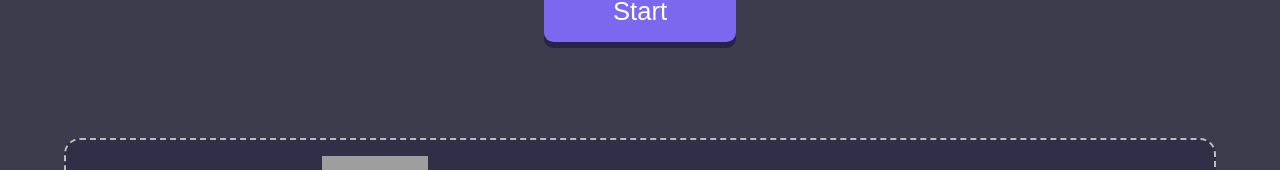
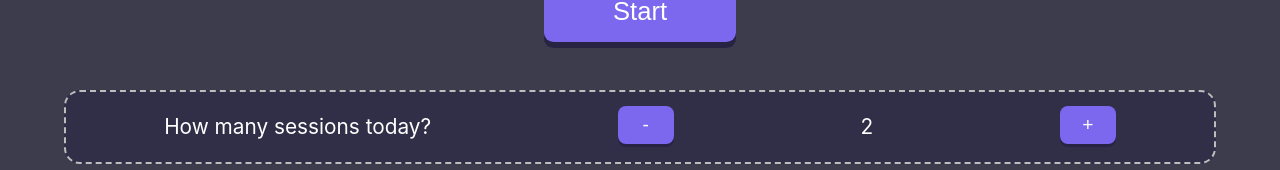
Before and after one commit to illfixit/garten, a React (Create React App) app: page / in a window 1280 px wide. Shown: the part 774-944 px from the top of the page. Built offline with nearby package versions, Linux system fonts and the light colour scheme; grey boxes are pictures that could not be loaded.

Commit message:
Add support for number of sessions

```diff
--- a/src/Components/MainScreenContainer/MainScreen.js
+++ b/src/Components/MainScreenContainer/MainScreen.js
@@ -9,6 +9,8 @@ const MainScreen = (props) => {
   const [currentActivity, setCurrentActivity] = useState("pause");
   const [pauseStartStep, setPauseStartStep] = useState(1);
   const [sessionStartStep, setSessionStartStep] = useState(9);
+  const [numberOfSessions, setNumberOfSessions] = useState(2);
+  const [currentSession, setCurrentSession] = useState(1);
 
   const [pauseGIFSArray, setPauseGIFSArray] = useState([
     "https://media0.giphy.com/media/XPdR7H122vZ1C/giphy.gif?cid=790b7611f6dfedca30056047728a8ae9027975ad8723943a&rid=giphy.gif&ct=g",
@@ -56,6 +58,10 @@ const MainScreen = (props) => {
           setGIFSArray={setSessionGIFSArray}
           currentGIF={currentSessionGIF}
           setCurrentGIF={setCurrentSessionGIF}
+          numberOfSessions={numberOfSessions}
+          setNumberOfSessions={setNumberOfSessions}
+          currentSession={currentSession}
+          setCurrentSession={setCurrentSession}
         />
       ) : (
         <PausePlant
@@ -67,6 +73,10 @@ const MainScreen = (props) => {
           setGIFSArray={setPauseGIFSArray}
           currentGIF={currentPauseGIF}
           setCurrentGIF={setCurrentPauseGIF}
+          numberOfSessions={numberOfSessions}
+          setNumberOfSessions={setNumberOfSessions}
+          currentSession={currentSession}
+          setCurrentSession={setCurrentSession}
         />
       )}
 
--- a/src/Components/MainScreenContainer/PausePlant.js
+++ b/src/Components/MainScreenContainer/PausePlant.js
@@ -2,6 +2,7 @@ import React from "react";
 import Plant from "./Plant";
 
 const PausePlant = (props) => {
+  console.log(props);
   return (
     <Plant
       currentActivity={props.currentActivity}
@@ -12,6 +13,10 @@ const PausePlant = (props) => {
       setGIFSArray={props.setGIFSArray}
       currentGIF={props.currentGIF}
       setCurrentGIF={props.setCurrentGIF}
+      numberOfSessions={props.numberOfSessions}
+      setNumberOfSessions={props.setNumberOfSessions}
+      currentSession={props.currentSession}
+      setCurrentSession={props.setCurrentSession}
     />
   );
 };
--- a/src/Components/MainScreenContainer/Plant.js
+++ b/src/Components/MainScreenContainer/Plant.js
@@ -2,10 +2,12 @@ import React, { useEffect, useState } from "react";
 import Radius from "./Radius";
 import Timer from "./Timer";
 import PlantSettings from "./PlantSettings";
+import SessionSettings from "./SessionSettings";
 
 import Buttons from "./Buttons";
 
 const Plant = (props) => {
+  console.log(props);
   const [timeStep, setTimeStep] = useState(0);
   const [timerActive, setTimerActive] = useState(false);
 
@@ -49,10 +51,17 @@ const Plant = (props) => {
             setCurrentActivity={props.setCurrentActivity}
             GIFSArray={props.GIFSArray}
             currentGIF={props.currentGIF}
+            numberOfSessions={props.numberOfSessions}
+            currentSession={props.currentSession}
+            setCurrentSession={props.setCurrentSession}
           />
         </div>
       </div>
       <Buttons timerActive={timerActive} setTimerActive={setTimerActive} />
+      <SessionSettings
+        numberOfSessions={props.numberOfSessions}
+        setNumberOfSessions={props.setNumberOfSessions}
+      />
       <PlantSettings
         currentActivity={props.currentActivity}
         GIFSArray={props.GIFSArray}
--- a/src/Components/MainScreenContainer/SessionPlant.js
+++ b/src/Components/MainScreenContainer/SessionPlant.js
@@ -12,6 +12,10 @@ const SessionPlant = (props) => {
       setGIFSArray={props.setGIFSArray}
       currentGIF={props.currentGIF}
       setCurrentGIF={props.setCurrentGIF}
+      numberOfSessions={props.numberOfSessions}
+      setNumberOfSessions={props.setNumberOfSessions}
+      currentSession={props.currentSession}
+      setCurrentSession={props.setCurrentSession}
     />
   );
 };
--- /dev/null
+++ b/src/Components/MainScreenContainer/SessionSettings.js
@@ -0,0 +1,42 @@
+import React from "react";
+
+const SessionSettings = (props) => {
+  const decreaseNumberOfSessions = () => {
+    if (props.numberOfSessions > 1)
+      props.setNumberOfSessions(props.numberOfSessions - 1);
+  };
+
+  const increaseNumberOfSessions = () => {
+    props.setNumberOfSessions(props.numberOfSessions + 1);
+  };
+
+  return (
+    <div classname="sessionSettings">
+      <div className="settings_options">
+        <p>How many sessions today?</p>
+        <button
+          id="lessSessions"
+          className="sessionSettingsButton"
+          onClick={decreaseNumberOfSessions}
+        >
+          -
+        </button>
+        <p id="numberOfSessions">{props.numberOfSessions}</p>
+        <button
+          id="moreSessions"
+          className="sessionSettingsButton"
+          onClick={increaseNumberOfSessions}
+        >
+          +
+        </button>
+      </div>
+      {/* <div className="settings_options">
+        <p>Auto start next session/pause?</p>
+        <button className="sessionSettingsButton">Yes</button>
+        <button className="sessionSettingsButton noButton">No</button>
+      </div> */}
+    </div>
+  );
+};
+
+export default SessionSettings;
--- a/src/Components/MainScreenContainer/Timer.js
+++ b/src/Components/MainScreenContainer/Timer.js
@@ -10,6 +10,9 @@ const Timer = ({
   setCurrentActivity,
   GIFSArray,
   currentGIF,
+  numberOfSessions,
+  currentSession,
+  setCurrentSession,
 }) => {
   const [totalSeconds, setTotalSeconds] = useState((5 + startStep * 5) * 60);
   const [intrvl, setIntrvl] = useState(0);
@@ -53,6 +56,7 @@ const Timer = ({
     audio.play();
     clearInterval(intrvl);
     setTimerActive(false);
+    if (currentActivity === "session") setCurrentSession(currentSession + 1);
     setCurrentActivity(currentActivity === "pause" ? "session" : "pause");
     // setTotalSeconds((5 + timeStep * 5) * 60);
     // setTimeStep(timeStep);
@@ -79,6 +83,11 @@ const Timer = ({
       <div className="timer">
         {formatTime(minutes)}:{formatTime(seconds)}
       </div>
+      <div className="timerText">
+        {currentActivity === "session"
+          ? `Session ${currentSession}/${numberOfSessions}`
+          : "Pause"}
+      </div>
     </div>
   );
 };
--- a/src/styles.css
+++ b/src/styles.css
@@ -279,6 +279,19 @@ body {
 
 }
 
+.timerText {
+  position: relative;
+  display: flex;
+  flex-direction: column;
+  justify-content: center;
+  translate: 0 3.5rem;
+  z-index: 7;
+  width: 100%;
+  text-shadow: #252627 1px 1px;
+
+  /* background-color: red; */
+}
+
 .mainScreenButtons {
   background-color: mediumslateblue;
   font-size: 1.6rem;
@@ -311,13 +324,14 @@ body {
   justify-content: center;
   align-items: center;
   /* background-color: darkred; */
-  margin-top: 3rem;
+  /* margin-top: 3rem; */
   margin-bottom: 5rem;
 }
 
 .settings_options {
   display: flex;
   width: 90vw;
+  font-size: 1.3rem;
   height: auto;
   flex-direction: row;
   justify-content: space-around;
@@ -371,13 +385,41 @@ body {
 }
 
 .delete_button {
-  background-color:firebrick;
+  background-color:rgb(236, 17, 17);
 }
 
 .delete_button:active {
-  background-color:rgb(236, 17, 17);
+  background-color:firebrick;
 }
 
 .gif_preview {
   max-height: 5rem;
 }
+
+.sessionSettingsButton {
+  font-size: 1.2rem;
+  width: 3.5rem;
+  background-color: mediumslateblue;
+  color: white;
+  border: 0;
+  border-radius: 0.5rem;
+  padding: 0.5rem;
+  /* margin-left: 1rem; */
+  translate: 0 -2px 0;
+  box-shadow: 0px 3px rgb(40, 35, 66);
+  cursor: pointer;
+}
+
+.sessionSettingsButton:active {
+  translate: 0 1px 0;
+  background-color: rgb(113, 91, 236);
+  box-shadow: 0px 1px rgb(40, 35, 66);
+}
+
+.noButton {
+  background-color:rgb(236, 17, 17);
+}
+
+.noButton:active {
+  background-color: firebrick;
+}
```
Also changed, not shown: 22 other files (tests, documents, lock files or other folders).
